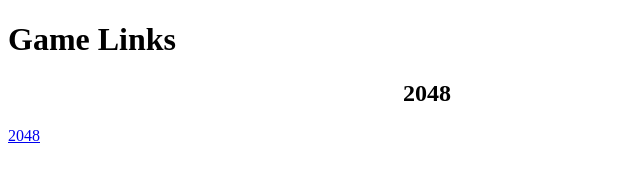
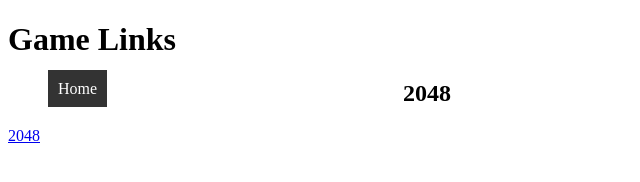
Before and after one commit to AGLinks/aglinks.github.io, a plain HTML site: page index.html in a window 1280 px wide. In both pictures the pointer is over the link "Home". Shown: the whole page, without its empty margins (0-640 px from the left). Drawn offline with Linux system fonts and the light colour scheme.

Commit message:
Update index.html

```diff
--- a/index.html
+++ b/index.html
@@ -4,7 +4,6 @@
     <style>
         #bar {
             background-color: blue;
-            color: white; /* Set font color to white */
         }
 
         #menu ul li {
@@ -16,6 +15,10 @@
             color: white;
             text-decoration: none;
             padding: 10px;
+        }
+
+        #menu ul li a:hover {
+            background-color: #333;
         }
 
         #form {
```
